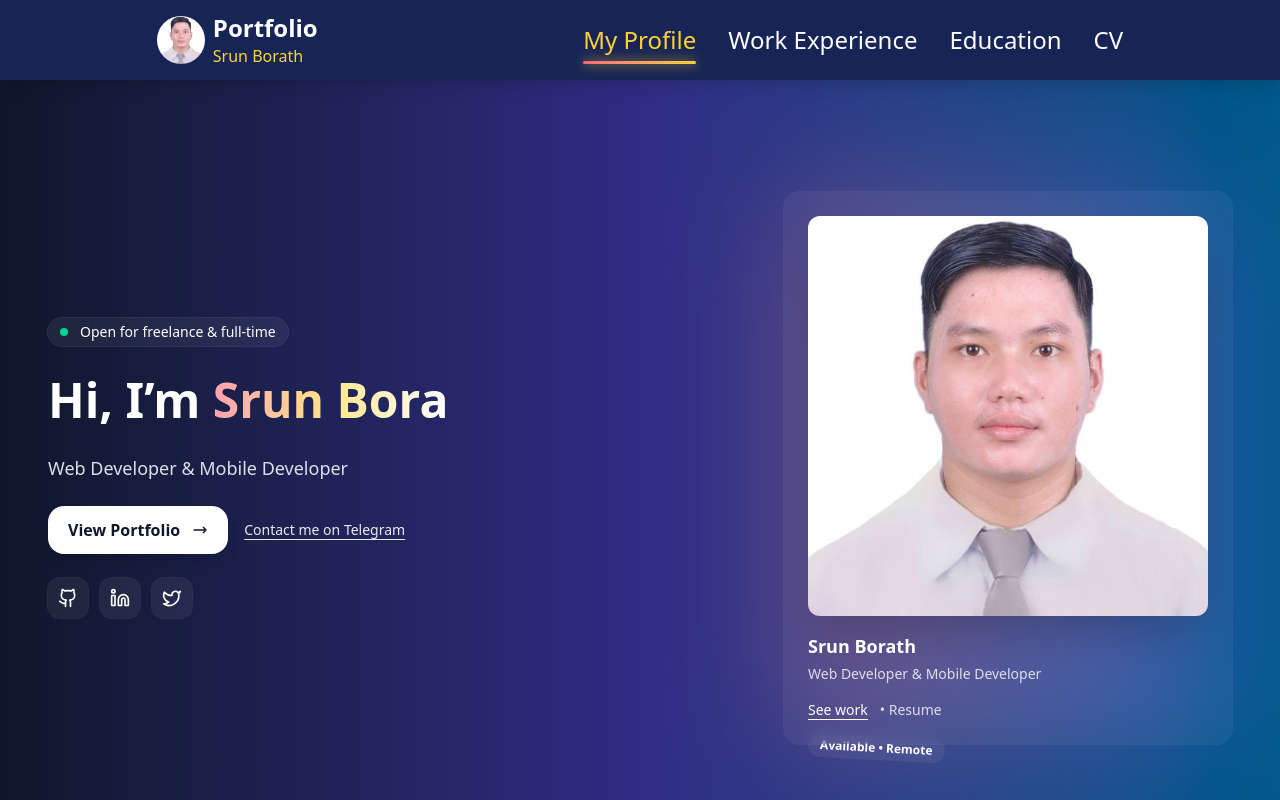
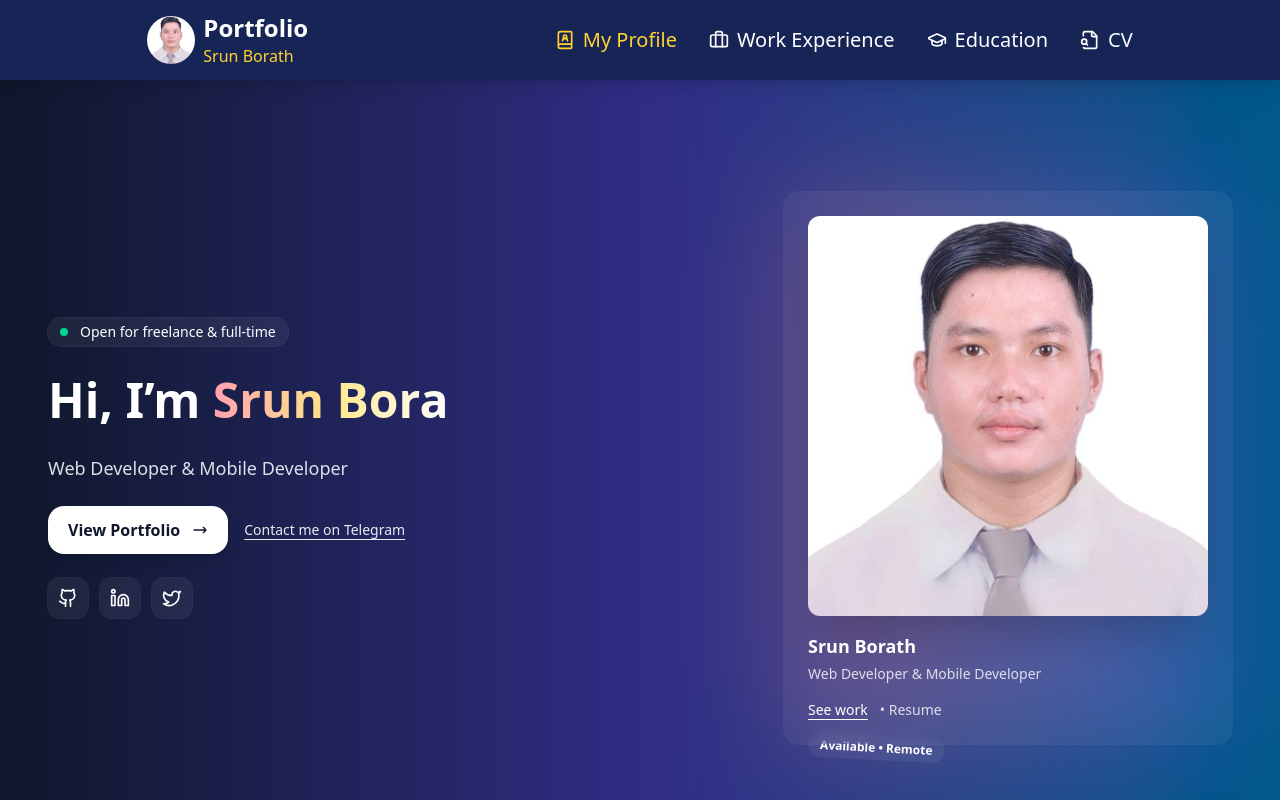
Before and after one commit to Srunborath7/portfolio, a React (Vite) app: page / in a window 1280 px wide. Shown: the top 800 px of the page. Built offline with nearby package versions, Linux system fonts and the light colour scheme.

Commit message:
fix header

```diff
--- a/src/components/layouts/MasterLayout.jsx
+++ b/src/components/layouts/MasterLayout.jsx
@@ -3,13 +3,19 @@ import { useState, useRef, useEffect } from "react";
 import { HiMenu, HiX } from "react-icons/hi";
 import logo from "../../assets/logo.jpg";
 import { motion, AnimatePresence } from "framer-motion";
-import { BookUser, UserRoundPen, GraduationCap, FileSearch, Briefcase } from "lucide-react";
+import {
+  BookUser,
+  UserRoundPen,
+  GraduationCap,
+  FileSearch,
+  Briefcase,
+} from "lucide-react";
 
 function MasterLayout() {
   const [isOpen, setIsOpen] = useState(false);
   const menuRef = useRef(null);
 
-  // Close mobile menu when clicking outside
+  // CLOSE ON OUTSIDE CLICK
   useEffect(() => {
     function handleClickOutside(event) {
       if (menuRef.current && !menuRef.current.contains(event.target)) {
@@ -19,18 +25,33 @@ function MasterLayout() {
 
     if (isOpen) {
       document.addEventListener("mousedown", handleClickOutside);
-    } else {
-      document.removeEventListener("mousedown", handleClickOutside);
     }
 
-    return () => document.removeEventListener("mousedown", handleClickOutside);
+    return () => {
+      document.removeEventListener("mousedown", handleClickOutside);
+    };
+  }, [isOpen]);
+
+  // LOCK BODY SCROLL (FIX TELEGRAM BUG)
+  useEffect(() => {
+    if (isOpen) {
+      document.body.style.overflow = "hidden";
+    } else {
+      document.body.style.overflow = "auto";
+    }
+
+    return () => {
+      document.body.style.overflow = "auto";
+    };
   }, [isOpen]);
 
   return (
-    <div className="min-h-screen flex flex-col">
-      {/* Header */}
-      <header className="bg-blue-950 flex justify-around items-center px-6 py-3 sticky top-0 z-50 shadow-lg">
-        {/* Logo */}
+    <div className="min-h-[100dvh] flex flex-col bg-slate-950">
+
+      {/* HEADER */}
+      <header className="bg-blue-950 flex justify-around items-center px-6 py-3 sticky top-0 z-[60] shadow-lg">
+
+        {/* LOGO */}
         <div className="flex items-center gap-2 text-white">
           <div className="w-[3rem]">
             <img src={logo} alt="logo" className="rounded-full" />
@@ -41,198 +62,153 @@ function MasterLayout() {
           </div>
         </div>
 
-        {/* Desktop Nav */}
+        {/* DESKTOP NAV */}
         <nav className="hidden md:flex gap-8">
+
           <NavLink
             to="/"
             className={({ isActive }) =>
-              `relative text-2xl font-medium transition duration-300 ${
+              `relative text-xl font-medium transition ${
                 isActive
-                  ? "text-amber-300 font-bold after:content-[''] after:absolute after:-bottom-2 after:left-0 after:w-full after:h-[3px] after:bg-gradient-to-r after:from-rose-400 after:to-amber-300 after:rounded-full after:shadow-[0_0_12px_rgba(251,191,36,0.9)]"
+                  ? "text-amber-300 font-bold"
                   : "text-white hover:text-amber-200"
               }`
             }
           >
-            <div><book-user /></div> My Profile
+            <div className="flex items-center gap-2">
+              <BookUser size={20} /> My Profile
+            </div>
           </NavLink>
 
           <NavLink
             to="/work-experience"
             className={({ isActive }) =>
-              `relative text-2xl font-medium transition duration-300 ${
+              `relative text-xl font-medium transition ${
                 isActive
-                  ? "text-amber-300 font-bold after:content-[''] after:absolute after:-bottom-2 after:left-0 after:w-full after:h-[3px] after:bg-gradient-to-r after:from-rose-400 after:to-amber-300 after:rounded-full after:shadow-[0_0_12px_rgba(251,191,36,0.9)]"
+                  ? "text-amber-300 font-bold"
                   : "text-white hover:text-amber-200"
               }`
             }
           >
-            Work Experience
+            <div className="flex items-center gap-2">
+              <Briefcase size={20} /> Work Experience
+            </div>
           </NavLink>
 
           <NavLink
             to="/education"
             className={({ isActive }) =>
-              `relative text-2xl font-medium transition duration-300 ${
+              `relative text-xl font-medium transition ${
                 isActive
-                  ? "text-amber-300 font-bold after:content-[''] after:absolute after:-bottom-2 after:left-0 after:w-full after:h-[3px] after:bg-gradient-to-r after:from-rose-400 after:to-amber-300 after:rounded-full after:shadow-[0_0_12px_rgba(251,191,36,0.9)]"
+                  ? "text-amber-300 font-bold"
                   : "text-white hover:text-amber-200"
               }`
             }
           >
-            Education
+            <div className="flex items-center gap-2">
+              <GraduationCap size={20} /> Education
+            </div>
           </NavLink>
 
           <NavLink
             to="/cv"
             className={({ isActive }) =>
-              `relative text-2xl font-medium transition duration-300 ${
+              `relative text-xl font-medium transition ${
                 isActive
-                  ? "text-amber-300 font-bold after:content-[''] after:absolute after:-bottom-2 after:left-0 after:w-full after:h-[3px] after:bg-gradient-to-r after:from-rose-400 after:to-amber-300 after:rounded-full after:shadow-[0_0_12px_rgba(251,191,36,0.9)]"
+                  ? "text-amber-300 font-bold"
                   : "text-white hover:text-amber-200"
               }`
             }
           >
-            CV
+            <div className="flex items-center gap-2">
+              <FileSearch size={20} /> CV
+            </div>
           </NavLink>
+
         </nav>
 
-        {/* Mobile Button */}
+        {/* MOBILE BUTTON */}
         <button
-          className="md:hidden text-white text-3xl hover:text-amber-200 focus:outline-none"
+          className="md:hidden text-white text-3xl"
           onClick={() => setIsOpen(!isOpen)}
         >
           {isOpen ? <HiX /> : <HiMenu />}
         </button>
       </header>
 
-      {/* Mobile Menu */}
+      {/* MOBILE MENU */}
       <AnimatePresence>
         {isOpen && (
           <motion.div
-            className="md:hidden fixed inset-0 z-50"
+            className="md:hidden fixed inset-0 z-[100]"
             initial={{ opacity: 0 }}
             animate={{ opacity: 1 }}
             exit={{ opacity: 0 }}
           >
-            {/* Background Overlay */}
-            <div className="absolute inset-0 bg-black/40 backdrop-blur-sm" />
+            {/* BACKDROP */}
+            <div className="absolute inset-0 bg-black/50 backdrop-blur-sm" />
 
-            {/* Menu */}
+            {/* SIDEBAR */}
             <motion.div
               ref={menuRef}
-              initial={{ x: -300, opacity: 0 }}
-              animate={{ x: 0, opacity: 1 }}
-              exit={{ x: -300, opacity: 0 }}
-              transition={{ duration: 0.4, ease: "easeOut" }}
-              className="relative h-full w-64 bg-blue-950/95 flex flex-col gap-8 py-8 px-6 shadow-xl"
+              initial={{ x: -300 }}
+              animate={{ x: 0 }}
+              exit={{ x: -300 }}
+              transition={{ duration: 0.3 }}
+              className="relative h-full w-72 bg-blue-950 p-6 flex flex-col gap-6"
             >
-              {/* Logo */}
-              <div className="flex justify-center mb-6 flex-col items-center gap-2">
-                <h1>
-                  <span className="text-3xl font-bold text-white mr-2">
-                    Portfolio
-                  </span>
-                  <br />
-                  <span className="text-1xl font-bold text-amber-300">
-                    Srun Borath
-                  </span>
-                </h1>
-                <div className="w-40">
+              {/* LOGO */}
+              <div className="text-center">
                 <img
                   src={logo}
                   alt="logo"
-                    className="rounded-full shadow-lg border-amber-300 border-5"
+                  className="w-24 mx-auto rounded-full mb-3"
                 />
-                </div>
+                <h2 className="text-white font-bold text-xl">
+                  Portfolio
+                </h2>
+                <p className="text-amber-300">Srun Borath</p>
               </div>
 
-              {/* Navigation */}
-              <div className="flex flex-col gap-6">
-                <NavLink
-                  to="/"
-                  onClick={() => setIsOpen(false)}
-                  className={({ isActive }) =>
-                    `relative text-xl font-medium transition duration-300 ${
-                      isActive
-                        ? "text-amber-300 font-bold after:content-[''] after:absolute after:-bottom-1 after:left-0 after:w-full after:h-[2px] after:bg-gradient-to-r after:from-rose-400 after:to-amber-300"
-                        : "text-white hover:text-amber-200"
-                    }`
-                  }
+              {/* LINKS */}
+              <div className="flex flex-col gap-5 mt-4">
+
+                <NavLink to="/" onClick={() => setIsOpen(false)}
+                  className="text-white flex items-center gap-3 text-lg"
                 >
-                  <div className="flex items-center gap-3">
                   <BookUser /> My Profile
-                  </div>
                 </NavLink>
 
-                <NavLink
-                  to="/work-experience"
-                  onClick={() => setIsOpen(false)}
-                  className={({ isActive }) =>
-                    `relative text-xl font-medium transition duration-300 ${
-                      isActive
-                        ? "text-amber-300 font-bold after:content-[''] after:absolute after:-bottom-1 after:left-0 after:w-full after:h-[2px] after:bg-gradient-to-r after:from-rose-400 after:to-amber-300"
-                        : "text-white hover:text-amber-200"
-                    }`
-                  }
+                <NavLink to="/work-experience" onClick={() => setIsOpen(false)}
+                  className="text-white flex items-center gap-3 text-lg"
                 >
-                  <div className="flex items-center gap-3">
                   <Briefcase /> Work Experience
-                  </div>
                 </NavLink>
 
-                <NavLink
-                  to="/education"
-                  onClick={() => setIsOpen(false)}
-                  className={({ isActive }) =>
-                    `relative text-xl font-medium transition duration-300 ${
-                      isActive
-                        ? "text-amber-300 font-bold after:content-[''] after:absolute after:-bottom-1 after:left-0 after:w-full after:h-[2px] after:bg-gradient-to-r after:from-rose-400 after:to-amber-300"
-                        : "text-white hover:text-amber-200"
-                    }`
-                  }
+                <NavLink to="/education" onClick={() => setIsOpen(false)}
+                  className="text-white flex items-center gap-3 text-lg"
                 >
-                  <div className="flex items-center gap-3">
                   <GraduationCap /> Education
-                  </div>
                 </NavLink>
 
-                <NavLink
-                  to="/cv"
-                  onClick={() => setIsOpen(false)}
-                  className={({ isActive }) =>
-                    `relative text-xl font-medium transition duration-300 ${
-                      isActive
-                        ? "text-amber-300 font-bold after:content-[''] after:absolute after:-bottom-1 after:left-0 after:w-full after:h-[2px] after:bg-gradient-to-r after:from-rose-400 after:to-amber-300"
-                        : "text-white hover:text-amber-200"
-                    }`
-                  }
+                <NavLink to="/cv" onClick={() => setIsOpen(false)}
+                  className="text-white flex items-center gap-3 text-lg"
                 >
-                  <div className="flex items-center gap-3">
                   <FileSearch /> CV
+                </NavLink>
+
               </div>
-                </NavLink>
-              </div>
-
-              {/* Footer / Contact */}
-              <motion.div
-                initial={{ opacity: 0, y: 20 }}
-                animate={{ opacity: 1, y: 0 }}
-                transition={{ delay: 0.3 }}
-                className="mt-auto text-center text-white/70 text-sm"
-              >
-                © 2026 Srun Borath
-              </motion.div>
             </motion.div>
           </motion.div>
         )}
       </AnimatePresence>
 
-      {/* Main */}
+      {/* MAIN CONTENT */}
       <main className="flex-1">
         <Outlet />
       </main>
 
-      {/* Footer */}
+      {/* FOOTER */}
       <footer className="bg-blue-950 text-white text-center py-4 text-sm">
         © {new Date().getFullYear()} SRUN Borath. All rights reserved.
       </footer>
```
Lines whose indentation alone changed are shown as unchanged.
